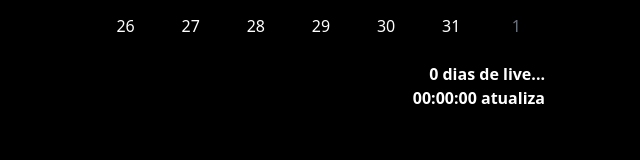
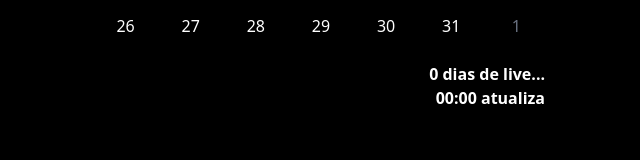
Before and after one commit to eunael/calendario_subathonico, a Vue app in the folder app/: page / in a window 1280 px wide. Shown: the part 552-712 px from the top of the page, without its empty margins (319-959 px from the left). Built offline with nearby package versions, Linux system fonts and the light colour scheme; no server answers.

Commit message:
Show only minutes and seconds to update¨

```diff
--- a/app/src/views/HomeView.vue
+++ b/app/src/views/HomeView.vue
@@ -118,7 +118,7 @@
   const daysOfWeek = ["Dom", "Seg", "Ter", "Qua", "Qui", "Sex", "Sab"]
   const highlightedRange: Ref<Moment[]> = ref([])
   const timeToUpdate = ref("00:00:00")
-  const timeUntilUpdate = ref("00:00:00")
+  const timeUntilUpdate = ref("00:00")
   let timerInterval: any = null
 
   function nextMonth() {
@@ -157,11 +157,10 @@
     const toUpdate = momentbr(timeToUpdate.value);
     const duration = moment.duration(toUpdate.diff(now));
 
-    const hours = String(duration.hours()).padStart(2, "0");
     const minutes = String(duration.minutes()).padStart(2, "0");
     const seconds = String(duration.seconds()).padStart(2, "0");
 
-    timeUntilUpdate.value = `${hours}:${minutes}:${seconds}`;
+    timeUntilUpdate.value = `${minutes}:${seconds}`;
 
     if (duration.asSeconds() <= 0) {
       clearInterval(timerInterval);
```
